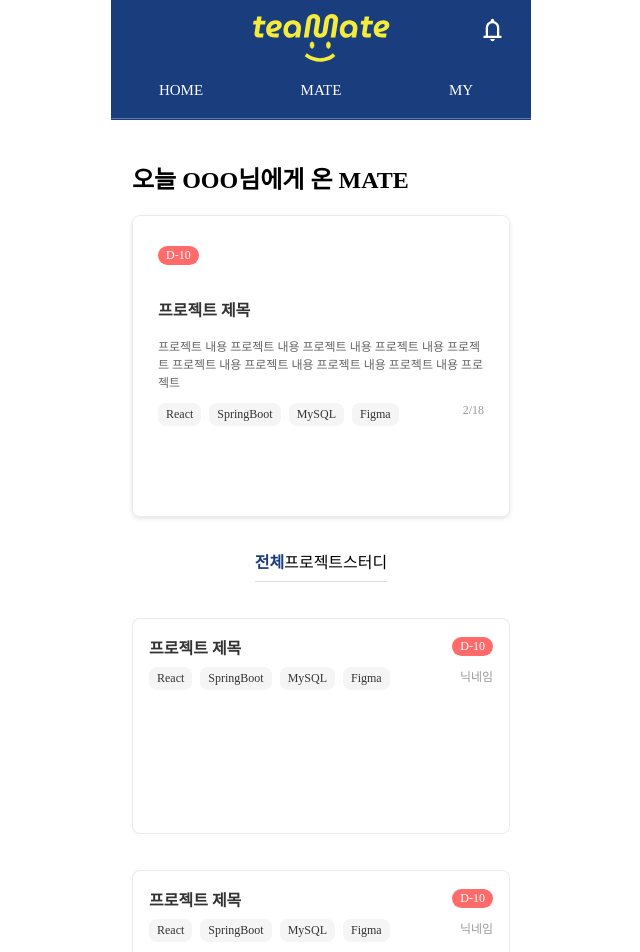
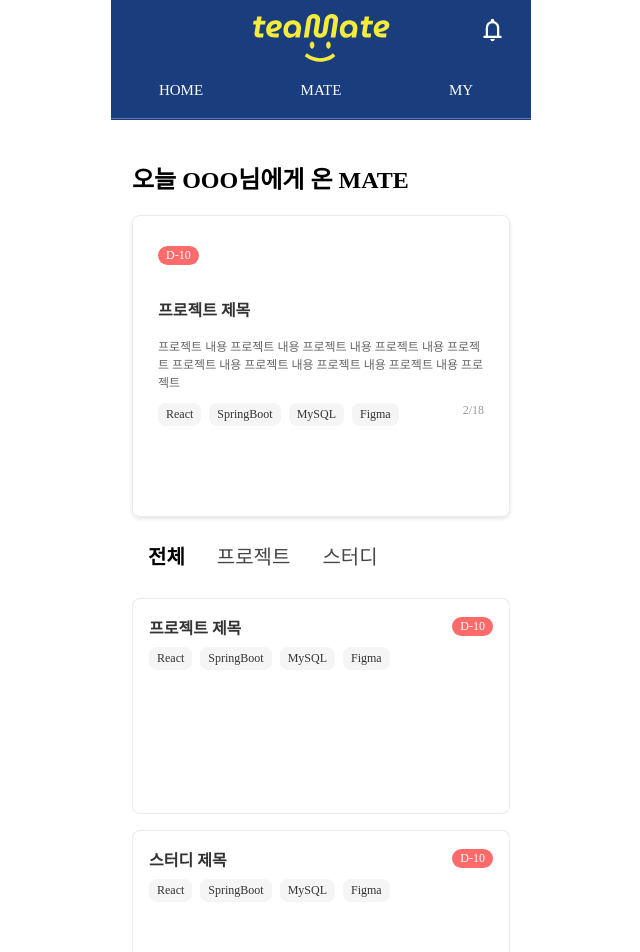
Before and after one commit to 9oormthon-univ/2024_DANPOONG_TEAM_37_FE, a React (Vite) app: page / in a window 1280 px wide. Shown: the top 952 px of the page, without its empty margins (319-959 px from the left). Built offline with nearby package versions, Linux system fonts and the light colour scheme; a web font is replaced by a local one.

Commit message:
Feat: 팀  섹션별로 분리

```diff
--- a/src/App.jsx
+++ b/src/App.jsx
@@ -98,6 +98,7 @@ const MainContent = () => {
           <Route path='/mypage/myinfo' element={<MyInfo />} />
         </Routes>
       </main>
+      <footer></footer>
     </>
   );
 };
--- /dev/null
+++ b/src/components/home/Filter.jsx
@@ -0,0 +1,96 @@
+import React, { useState } from 'react';
+import styled from 'styled-components';
+import {TeamSection} from '../../components'
+
+const Container = styled.div`
+
+  width: 90%;
+`;
+
+const Tabs = styled.div`
+  margin-bottom: 16px;
+`;
+
+const Tab = styled.button`
+  padding: 8px 16px;
+  font-size: 16px;
+  background: white;
+  color: ${({ active }) => (active ? 'black' : '#474747')};
+  font-weight: ${({ active }) => (active ? 'bold' : 'normal')};
+  font-size: 20px;
+  font-style: normal;
+  cursor: pointer;
+  border: none;
+`;
+
+const Card = styled.div`
+  border: 1px solid #ddd;
+  border-radius: 8px;
+  padding: 16px;
+  margin-bottom: 16px;
+  box-shadow: 0 2px 4px rgba(0, 0, 0, 0.1);
+
+  .header {
+    display: flex;
+    justify-content: space-between;
+    margin-bottom: 8px;
+  }
+
+  .skills {
+    display: flex;
+    gap: 8px;
+
+    span {
+      background: #f5f5f5;
+      border-radius: 8px;
+      padding: 4px 8px;
+      font-size: 12px;
+      color: #333;
+    }
+  }
+`;
+
+const Filter = () => {
+  const [activeTab, setActiveTab] = useState('전체');
+
+  const data = [
+    {
+      id: 1,
+      type: '프로젝트',
+      title: '프로젝트 제목',
+      skills: ['React', 'SpringBoot', 'MySQL', 'Figma'],
+      deadline: 'D-10',
+    },
+    {
+      id: 2,
+      type: '스터디',
+      title: '스터디 제목',
+      skills: ['React', 'SpringBoot', 'MySQL', 'Figma'],
+      deadline: 'D-10',
+    },
+  ];
+
+  const filteredData =
+    activeTab === '전체'
+      ? data
+      : data.filter((item) => item.type === activeTab);
+
+  return (
+    <Container>
+      <Tabs>
+        {['전체', '프로젝트', '스터디'].map((tab) => (
+          <Tab
+            key={tab}
+            active={activeTab === tab}
+            onClick={() => setActiveTab(tab)}
+          >
+            {tab}
+          </Tab>
+        ))}
+      </Tabs>
+      <TeamSection filteredData={filteredData} />
+    </Container>
+  );
+};
+
+export default Filter;
--- a/src/components/home/TeamSection.jsx
+++ b/src/components/home/TeamSection.jsx
@@ -3,7 +3,6 @@ import React from 'react';
 
 const Section = styled.section`
   margin-top: 20px;
-  width: 90%;
 
   h2 {
     margin-left: 5px;
@@ -40,12 +39,6 @@ const Card = styled.div`
     }
   }
 
-  .content {
-    margin: 8px 0;
-    font-size: 14px;
-    color: #666;
-  }
-
   .footer {
     display: flex;
     justify-content: space-between;
@@ -71,24 +64,25 @@ const Card = styled.div`
   }
 `;
 
-const TeamSection = () => {
+const TeamSection = ({ filteredData =[] }) => {
   return (
     <Section>
-      <Card>
+      {filteredData.map((item) => (
+        <Card key={item.id}>
           <div className='header'>
-          <div className='title'>프로젝트 제목</div>
-          <div className='tag'>D-10</div>
+            <div className='title'>{item.title}</div>
+            <div className='tag'>{item.deadline}</div>
           </div>
           <div className='footer'>
             <div className='skills'>
-            <span>React</span>
-            <span>SpringBoot</span>
-            <span>MySQL</span>
-            <span>Figma</span>
+              {item.skills.map((skill, index) => (
+                <span key={index}>{skill}</span>
+              ))}
             </div>
-          <div className='info'>닉네임</div>
+            <div className='info'>{item.nickname}</div>
           </div>
         </Card>
+      ))}
     </Section>
   );
 };
--- a/src/components/index.js
+++ b/src/components/index.js
@@ -1,5 +1,6 @@
 import TeamSection from './home/TeamSection';
 import CvListModal from './apply/CvListModal';
 import RecommendSection from './home/RecommendSection';
+import Filter from './home/Filter';
 
-export { TeamSection, RecommendSection, CvListModal };
+export { TeamSection, RecommendSection, CvListModal, Filter };
--- a/src/index.css
+++ b/src/index.css
@@ -6,6 +6,10 @@ html, body {
 
 body {
   margin: 0;
+}
+
+footer {
+  margin-top: 60px;
 }
 
 @font-face {
--- a/src/pages/Home.jsx
+++ b/src/pages/Home.jsx
@@ -1,6 +1,6 @@
 import React from 'react';
 import styled from 'styled-components';
-import { TeamSection, RecommendSection } from '../components';
+import { RecommendSection,Filter } from '../components';
 
 const MyPageSection = styled.section`
   margin: auto;
@@ -14,34 +14,11 @@ const MyPageSection = styled.section`
   flex-direction: column;
 `;
 
-const FilterBar = styled.div`
-  display: flex;
-  justify-content: space-around;
-  margin: 16px 0;
-  padding-bottom: 8px;
-  border-bottom: 1px solid #ddd;
-
-  div {
-    cursor: pointer;
-
-    &.active {
-      font-weight: bold;
-      color: #1a3d7d;
-    }
-  }
-`;
-
 const Home = () => {
   return (
     <MyPageSection>
       <RecommendSection />
-      <FilterBar>
-        <div className='active'>전체</div>
-        <div>프로젝트</div>
-        <div>스터디</div>
-      </FilterBar>
-      <TeamSection />
-      <TeamSection />
+      <Filter />
     </MyPageSection>
   );
 };
```
Also changed, not shown: src/index.jsx (deleted, +0 -97 lines). Lines whose indentation alone changed are shown as unchanged.
